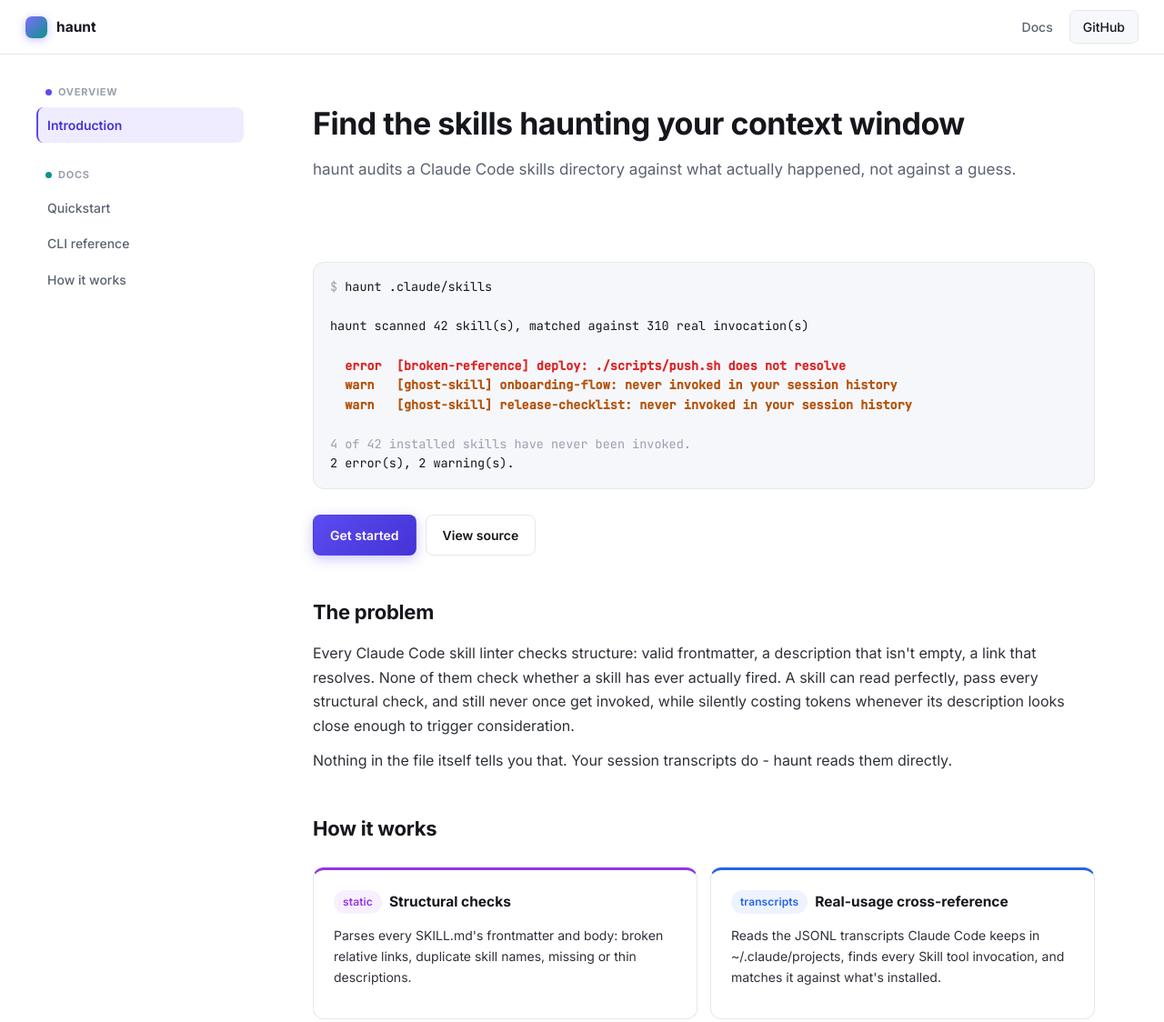
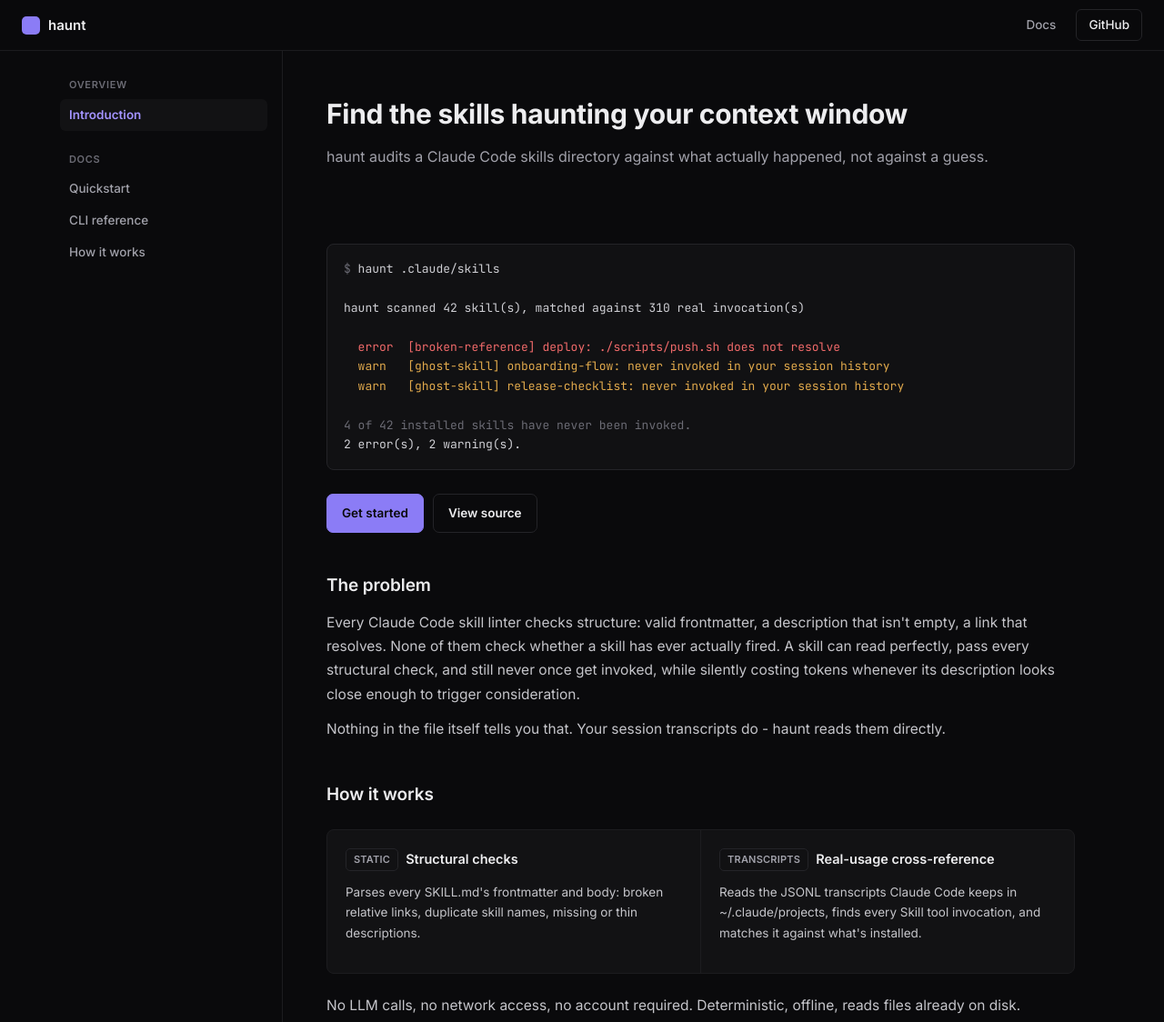
Before and after one commit to DavesarXKhushal/haunt, a plain HTML site: page site/index.html in a window 1280 px wide. Shown: the top 1124 px of the page at 91% size. Drawn offline with Linux system fonts and the light colour scheme.

Commit message:
docs: restrained dark theme, single accent, remove rainbow badges

```diff
--- a/site/index.html
+++ b/site/index.html
@@ -15,13 +15,12 @@
   </div>
 </div>
 <div class="layout">
-  <nav class="sidebar"><div class="group"><div class="group-label"><span class="dot" style="background:var(--accent)"></span>Overview</div><a class="link active" href="index.html">Introduction</a></div><div class="group"><div class="group-label"><span class="dot" style="background:var(--teal)"></span>Docs</div><a class="link" href="docs/quickstart.html">Quickstart</a><a class="link" href="docs/cli-reference.html">CLI reference</a><a class="link" href="docs/how-it-works.html">How it works</a></div></nav>
+  <nav class="sidebar"><div class="group"><div class="group-label">Overview</div><a class="link active" href="index.html">Introduction</a></div><div class="group"><div class="group-label">Docs</div><a class="link" href="docs/quickstart.html">Quickstart</a><a class="link" href="docs/cli-reference.html">CLI reference</a><a class="link" href="docs/how-it-works.html">How it works</a></div></nav>
   <main class="content">
     <h1>Find the skills haunting your context window</h1>
     <p class="subtitle">haunt audits a Claude Code skills directory against what actually happened, not against a guess.</p>
 
 <div class="hero">
-<div class="hero-glow"></div>
 <pre><span class="term-line-dim">$</span> haunt .claude/skills
 
 haunt scanned 42 skill(s), matched against 310 real invocation(s)
@@ -46,11 +45,11 @@ haunt scanned 42 skill(s), matched against 310 real invocation(s)
 <h2>How it works</h2>
 <div class="card-row">
   <div class="card">
-    <h4><span class="badge badge-static">static</span> Structural checks</h4>
+    <h4><span class="badge">static</span> Structural checks</h4>
     <p>Parses every SKILL.md's frontmatter and body: broken relative links, duplicate skill names, missing or thin descriptions.</p>
   </div>
-  <div class="card blue">
-    <h4><span class="badge badge-transcripts">transcripts</span> Real-usage cross-reference</h4>
+  <div class="card">
+    <h4><span class="badge">transcripts</span> Real-usage cross-reference</h4>
     <p>Reads the JSONL transcripts Claude Code keeps in ~/.claude/projects, finds every Skill tool invocation, and matches it against what's installed.</p>
   </div>
 </div>
@@ -60,8 +59,8 @@ haunt scanned 42 skill(s), matched against 310 real invocation(s)
 <p>We ran it against a live 379-skill agent built up over months of real daily use. Nobody had audited the whole tree end to end before.</p>
 <div class="grid-cards">
   <div class="stat-card"><span class="num">379</span><span class="label">skills scanned</span></div>
-  <div class="stat-card alt"><span class="num">42,639</span><span class="label">real invocations matched</span></div>
-  <div class="stat-card warn"><span class="num">121</span><span class="label">never invoked once</span></div>
+  <div class="stat-card"><span class="num">42,639</span><span class="label">real invocations matched</span></div>
+  <div class="stat-card"><span class="num">121</span><span class="label">never invoked once</span></div>
 </div>
 <p>One skill accounted for over 33,000 of those invocations by itself. The same run caught 10 broken file references and 24 descriptions too thin for an agent to route on.</p>
 
--- a/site/styles.css
+++ b/site/styles.css
@@ -1,31 +1,21 @@
 @import url('https://fonts.googleapis.com/css2?family=Inter:wght@400;500;600;700&family=JetBrains+Mono:wght@400;500&display=swap');
 
 :root {
-  --bg: #ffffff;
-  --bg-subtle: #f7f8fb;
-  --bg-code: #f6f7fb;
-  --border: #e5e7ec;
-  --text: #15171c;
-  --text-dim: #5b6271;
-  --text-faint: #9aa0ad;
-  --accent: #5b4bf0;
-  --accent-dark: #4433d6;
-  --accent-bright: #7c6cff;
-  --accent-soft: #efecff;
-  --teal: #0d9488;
-  --teal-soft: #e8f8f5;
-  --red: #dc2626;
-  --red-soft: #fef2f2;
-  --yellow: #b45309;
-  --yellow-soft: #fff7e6;
-  --green: #059669;
-  --green-soft: #ecfdf5;
-  --blue: #2563eb;
-  --blue-soft: #eef4ff;
-  --purple: #9333ea;
-  --purple-soft: #f8f0ff;
-  --radius: 12px;
-  --sidebar-w: 268px;
+  --bg: #0a0a0c;
+  --bg-raised: #121214;
+  --bg-code: #111113;
+  --bg-hover: #1a1a1d;
+  --border: #242428;
+  --border-soft: #1c1c1f;
+  --text: #ededef;
+  --text-dim: #a1a1aa;
+  --text-faint: #6b6b74;
+  --accent: #8b7cf6;
+  --accent-bright: #a393ff;
+  --red: #f06a6a;
+  --yellow: #e0a94c;
+  --radius: 8px;
+  --sidebar-w: 260px;
 }
 
 * { box-sizing: border-box; }
@@ -35,12 +25,12 @@ html, body {
   background: var(--bg);
   color: var(--text);
   font-family: 'Inter', -apple-system, BlinkMacSystemFont, "Segoe UI", sans-serif;
-  font-size: 16px;
-  line-height: 1.65;
+  font-size: 15.5px;
+  line-height: 1.7;
   -webkit-font-smoothing: antialiased;
 }
 
-a { color: var(--accent); text-decoration: none; }
+a { color: var(--accent-bright); text-decoration: none; }
 a:hover { text-decoration: underline; }
 
 code, pre, kbd {
@@ -52,8 +42,8 @@ code.inline {
   border: 1px solid var(--border);
   border-radius: 5px;
   padding: 0.15em 0.45em;
-  font-size: 0.86em;
-  color: var(--accent-dark);
+  font-size: 0.85em;
+  color: var(--accent-bright);
 }
 
 pre {
@@ -61,234 +51,194 @@ pre {
   border: 1px solid var(--border);
   border-radius: var(--radius);
   padding: 16px 18px;
-  font-size: 13.5px;
-  line-height: 1.6;
+  font-size: 13px;
+  line-height: 1.65;
   white-space: pre-wrap;
   word-break: break-word;
   overflow-wrap: anywhere;
-  margin: 16px 0;
+  margin: 18px 0;
+  color: #cfcfd4;
 }
 
-pre code { background: none; border: none; padding: 0; color: var(--text); }
+pre code { background: none; border: none; padding: 0; color: inherit; }
 
 .topbar {
   position: fixed;
   top: 0; left: 0; right: 0;
-  height: 60px;
+  height: 56px;
   display: flex;
   align-items: center;
   justify-content: space-between;
-  padding: 0 28px;
-  background: rgba(255,255,255,0.88);
+  padding: 0 24px;
+  background: rgba(10,10,12,0.88);
   backdrop-filter: blur(10px);
-  border-bottom: 1px solid var(--border);
+  border-bottom: 1px solid var(--border-soft);
   z-index: 20;
 }
 
 .topbar-brand {
   display: flex;
   align-items: center;
-  gap: 10px;
-  font-weight: 700;
-  font-size: 15.5px;
+  gap: 9px;
+  font-weight: 600;
+  font-size: 15px;
   color: var(--text);
 }
 
 .topbar-brand .mark {
-  width: 24px; height: 24px;
-  border-radius: 7px;
-  background: linear-gradient(135deg, var(--accent-bright), var(--teal));
+  width: 20px; height: 20px;
+  border-radius: 5px;
+  background: var(--accent);
   display: inline-block;
-  box-shadow: 0 2px 10px rgba(91,75,240,0.35);
 }
 
-.topbar-right { display: flex; align-items: center; gap: 18px; font-size: 14px; }
+.topbar-right { display: flex; align-items: center; gap: 22px; font-size: 13.5px; }
 .topbar-right a { color: var(--text-dim); font-weight: 500; }
 .topbar-right a:hover { color: var(--text); text-decoration: none; }
-.topbar-right a.gh { display: flex; align-items: center; gap: 6px; border: 1px solid var(--border); border-radius: 7px; padding: 6px 14px; color: var(--text); background: var(--bg-subtle); }
-.topbar-right a.gh:hover { background: var(--accent-soft); border-color: var(--accent-bright); text-decoration: none; }
+.topbar-right a.gh { display: flex; align-items: center; gap: 6px; border: 1px solid var(--border); border-radius: 6px; padding: 5px 13px; color: var(--text); }
+.topbar-right a.gh:hover { background: var(--bg-hover); text-decoration: none; }
 
-.layout { display: flex; padding-top: 60px; max-width: 1240px; margin: 0 auto; }
+.layout { display: flex; padding-top: 56px; max-width: 1180px; margin: 0 auto; }
 
 .sidebar {
   width: var(--sidebar-w);
   flex-shrink: 0;
-  padding: 32px 20px 60px;
+  padding: 28px 16px 60px;
   position: sticky;
-  top: 60px;
-  height: calc(100vh - 60px);
+  top: 56px;
+  height: calc(100vh - 56px);
   overflow-y: auto;
 }
 
-.sidebar .group { margin-bottom: 26px; }
+.sidebar .group { margin-bottom: 22px; }
 .sidebar .group-label {
-  display: flex;
-  align-items: center;
-  gap: 7px;
   font-size: 11px;
-  font-weight: 700;
+  font-weight: 600;
   text-transform: uppercase;
-  letter-spacing: 0.07em;
+  letter-spacing: 0.06em;
   color: var(--text-faint);
   padding: 0 10px;
-  margin-bottom: 8px;
-}
-
-.sidebar .group-label .dot {
-  width: 7px; height: 7px;
-  border-radius: 50%;
-  display: inline-block;
+  margin-bottom: 6px;
 }
 
 .sidebar a {
   display: block;
-  padding: 8px 10px;
-  border-radius: 8px;
+  padding: 6px 10px;
+  border-radius: 6px;
   color: var(--text-dim);
-  font-size: 14px;
+  font-size: 13.5px;
   font-weight: 500;
-  border-left: 2px solid transparent;
 }
 
-.sidebar a:hover { background: var(--bg-subtle); text-decoration: none; color: var(--text); }
-.sidebar a.active { background: var(--accent-soft); color: var(--accent-dark); font-weight: 600; border-left: 2px solid var(--accent); }
+.sidebar a:hover { background: var(--bg-hover); text-decoration: none; color: var(--text); }
+.sidebar a.active { background: var(--bg-raised); color: var(--accent-bright); font-weight: 600; }
 
 main.content {
   flex: 1;
   min-width: 0;
-  padding: 48px 56px 120px;
+  padding: 44px 48px 120px;
+  border-left: 1px solid var(--border-soft);
 }
 
-main.content h1 { font-size: 34px; margin: 0 0 8px; letter-spacing: -0.015em; }
-main.content .subtitle { color: var(--text-dim); font-size: 17px; margin: 0 0 36px; }
-main.content h2 { font-size: 22px; margin: 44px 0 14px; letter-spacing: -0.01em; }
-main.content h3 { font-size: 17px; margin: 28px 0 10px; }
-main.content p { color: #2d3138; margin: 12px 0; }
-main.content ul, main.content ol { color: #2d3138; padding-left: 22px; }
+main.content h1 { font-size: 30px; margin: 0 0 8px; letter-spacing: -0.01em; font-weight: 700; }
+main.content .subtitle { color: var(--text-dim); font-size: 16px; margin: 0 0 34px; }
+main.content h2 { font-size: 19px; margin: 42px 0 12px; font-weight: 600; letter-spacing: -0.005em; }
+main.content h3 { font-size: 15.5px; margin: 26px 0 8px; font-weight: 600; }
+main.content p { color: #c5c5ca; margin: 12px 0; }
+main.content ul, main.content ol { color: #c5c5ca; padding-left: 20px; }
 main.content li { margin: 6px 0; }
 
 .callout {
   border: 1px solid var(--border);
-  background: var(--bg-subtle);
+  background: var(--bg-raised);
   border-radius: var(--radius);
-  padding: 16px 18px;
-  margin: 20px 0;
-  font-size: 14.5px;
-  border-left: 3px solid var(--blue);
+  padding: 14px 16px;
+  margin: 18px 0;
+  font-size: 14px;
 }
 
-.callout.warn { background: var(--yellow-soft); border-color: #f3dca0; border-left: 3px solid var(--yellow); }
 .callout strong { color: var(--text); }
 
 .badge {
   display: inline-flex;
   align-items: center;
-  gap: 5px;
-  padding: 3px 10px;
-  border-radius: 999px;
-  font-size: 12px;
+  padding: 2px 8px;
+  border-radius: 5px;
+  font-size: 11px;
   font-weight: 600;
-  letter-spacing: 0.01em;
+  letter-spacing: 0.02em;
+  text-transform: uppercase;
+  background: var(--bg-code);
+  border: 1px solid var(--border);
+  color: var(--text-dim);
 }
 
-.badge-error { background: var(--red-soft); color: var(--red); }
-.badge-warn { background: var(--yellow-soft); color: var(--yellow); }
-.badge-static { background: var(--purple-soft); color: var(--purple); }
-.badge-transcripts { background: var(--blue-soft); color: var(--blue); }
-.badge-ok { background: var(--green-soft); color: var(--green); }
+.badge-err { color: var(--red); border-color: rgba(240,106,106,0.3); }
+.badge-warn { color: var(--yellow); border-color: rgba(224,169,76,0.3); }
 
-table { width: 100%; border-collapse: collapse; font-size: 14px; margin: 16px 0 28px; }
-th, td { text-align: left; padding: 11px 14px; border-bottom: 1px solid var(--border); vertical-align: top; }
-th { color: var(--text-dim); font-weight: 600; font-size: 12.5px; text-transform: uppercase; letter-spacing: 0.04em; background: var(--bg-subtle); }
+table { width: 100%; border-collapse: collapse; font-size: 13.5px; margin: 14px 0 26px; }
+th, td { text-align: left; padding: 10px 12px; border-bottom: 1px solid var(--border-soft); vertical-align: top; color: #c5c5ca; }
+th { color: var(--text-faint); font-weight: 600; font-size: 11.5px; text-transform: uppercase; letter-spacing: 0.04em; }
 tr:last-child td { border-bottom: none; }
-tr:hover td { background: var(--bg-subtle); }
 
 .grid-cards {
   display: grid;
   grid-template-columns: repeat(3, 1fr);
-  gap: 14px;
-  margin: 24px 0;
+  gap: 1px;
+  background: var(--border-soft);
+  border: 1px solid var(--border-soft);
+  border-radius: var(--radius);
+  overflow: hidden;
+  margin: 22px 0;
 }
 
-.stat-card {
-  border: 1px solid var(--border);
-  border-radius: var(--radius);
-  padding: 22px;
-  background: var(--bg-subtle);
-  border-top: 3px solid var(--accent);
-}
+.stat-card { background: var(--bg-raised); padding: 20px; }
+.stat-card .num { font-size: 26px; font-weight: 700; color: var(--text); display: block; letter-spacing: -0.01em; }
+.stat-card .label { font-size: 12.5px; color: var(--text-dim); margin-top: 4px; }
 
-.stat-card.alt { border-top-color: var(--teal); }
-.stat-card.warn { border-top-color: var(--yellow); }
+.card-row { display: grid; grid-template-columns: 1fr 1fr; gap: 1px; background: var(--border-soft); border: 1px solid var(--border-soft); border-radius: var(--radius); overflow: hidden; margin: 22px 0; }
+.card { background: var(--bg-raised); padding: 20px; }
+.card h4 { margin: 0 0 6px; font-size: 14.5px; font-weight: 600; display: flex; align-items: center; gap: 8px; color: var(--text); }
+.card p { margin: 0; font-size: 13.5px; color: var(--text-dim); }
 
-.stat-card .num { font-size: 30px; font-weight: 700; color: var(--accent-dark); display: block; letter-spacing: -0.01em; }
-.stat-card .label { font-size: 13px; color: var(--text-dim); margin-top: 4px; }
-
-.card-row { display: grid; grid-template-columns: 1fr 1fr; gap: 14px; margin: 24px 0; }
-.card {
-  border: 1px solid var(--border);
-  border-radius: var(--radius);
-  padding: 22px;
-  border-top: 3px solid var(--purple);
-}
-.card.blue { border-top-color: var(--blue); }
-.card h4 { margin: 0 0 6px; font-size: 15.5px; display: flex; align-items: center; gap: 8px; }
-.card p { margin: 0; font-size: 14px; color: var(--text-dim); }
-
-.btn-row { display: flex; gap: 10px; margin: 28px 0; flex-wrap: wrap; }
-
-.hero {
-  padding: 36px 0 0;
-  position: relative;
-}
-
-.hero-glow {
-  position: absolute;
-  top: -80px;
-  left: -120px;
-  width: 520px;
-  height: 320px;
-  background: radial-gradient(circle, rgba(124,108,255,0.16), rgba(13,148,136,0.08) 60%, transparent 75%);
-  filter: blur(20px);
-  z-index: -1;
-  pointer-events: none;
-}
-
+.btn-row { display: flex; gap: 10px; margin: 26px 0; flex-wrap: wrap; }
 .btn {
-  padding: 10px 18px;
-  border-radius: 8px;
-  font-size: 14px;
+  padding: 9px 16px;
+  border-radius: 7px;
+  font-size: 13.5px;
   font-weight: 600;
   border: 1px solid var(--border);
 }
-.btn-primary { background: linear-gradient(135deg, var(--accent), var(--accent-dark)); color: #fff; border-color: transparent; box-shadow: 0 4px 14px rgba(91,75,240,0.3); }
-.btn-primary:hover { opacity: 0.92; text-decoration: none; }
+.btn-primary { background: var(--accent); color: #0a0a0c; border-color: var(--accent); }
+.btn-primary:hover { background: var(--accent-bright); text-decoration: none; }
 .btn-ghost { color: var(--text); }
-.btn-ghost:hover { background: var(--bg-subtle); text-decoration: none; }
+.btn-ghost:hover { background: var(--bg-hover); text-decoration: none; }
 
-.term-line-err { color: var(--red); font-weight: 600; }
-.term-line-warn { color: var(--yellow); font-weight: 600; }
+.hero { padding: 30px 0 0; }
+
+.term-line-err { color: var(--red); }
+.term-line-warn { color: var(--yellow); }
 .term-line-dim { color: var(--text-faint); }
 
 .page-nav {
   display: flex;
   justify-content: space-between;
-  margin-top: 56px;
-  padding-top: 20px;
-  border-top: 1px solid var(--border);
-  font-size: 14px;
+  margin-top: 52px;
+  padding-top: 18px;
+  border-top: 1px solid var(--border-soft);
+  font-size: 13.5px;
 }
 
 footer.page-footer {
-  margin-top: 60px;
-  padding-top: 18px;
-  border-top: 1px solid var(--border);
-  font-size: 13px;
+  margin-top: 56px;
+  padding-top: 16px;
+  border-top: 1px solid var(--border-soft);
+  font-size: 12.5px;
   color: var(--text-faint);
 }
 
 @media (max-width: 900px) {
   .sidebar { display: none; }
-  main.content { padding: 32px 24px; }
+  main.content { padding: 28px 20px; border-left: none; }
   .grid-cards, .card-row { grid-template-columns: 1fr; }
 }
```
Also changed, not shown: site/docs/cli-reference.html (+7 -7 lines), site/docs/how-it-works.html (+1 -1 lines), site/docs/quickstart.html (+1 -1 lines), 1 other file.
